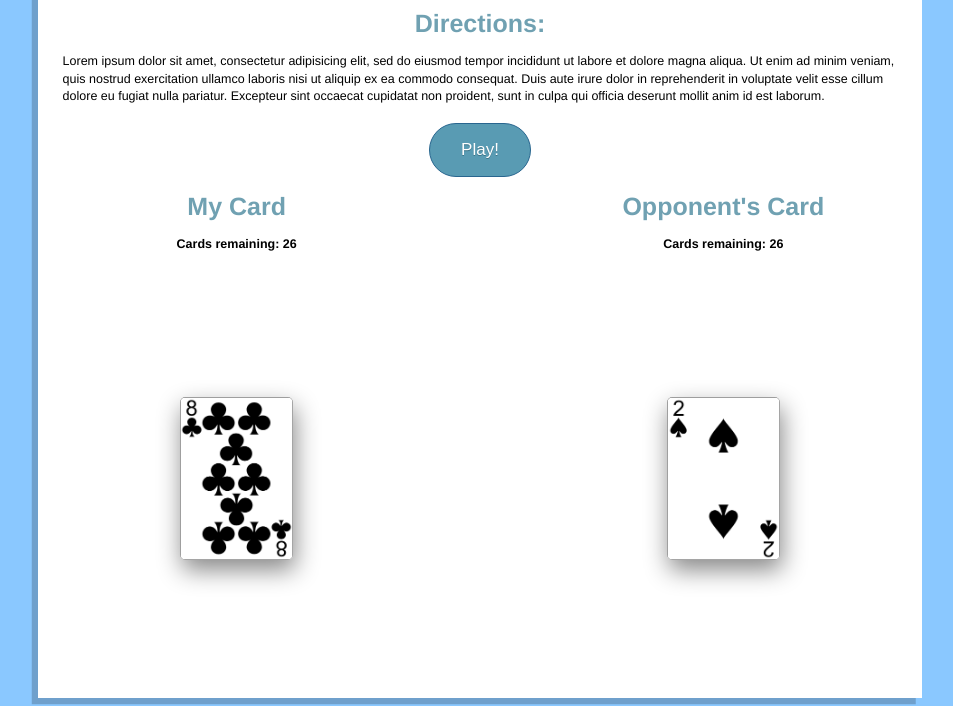
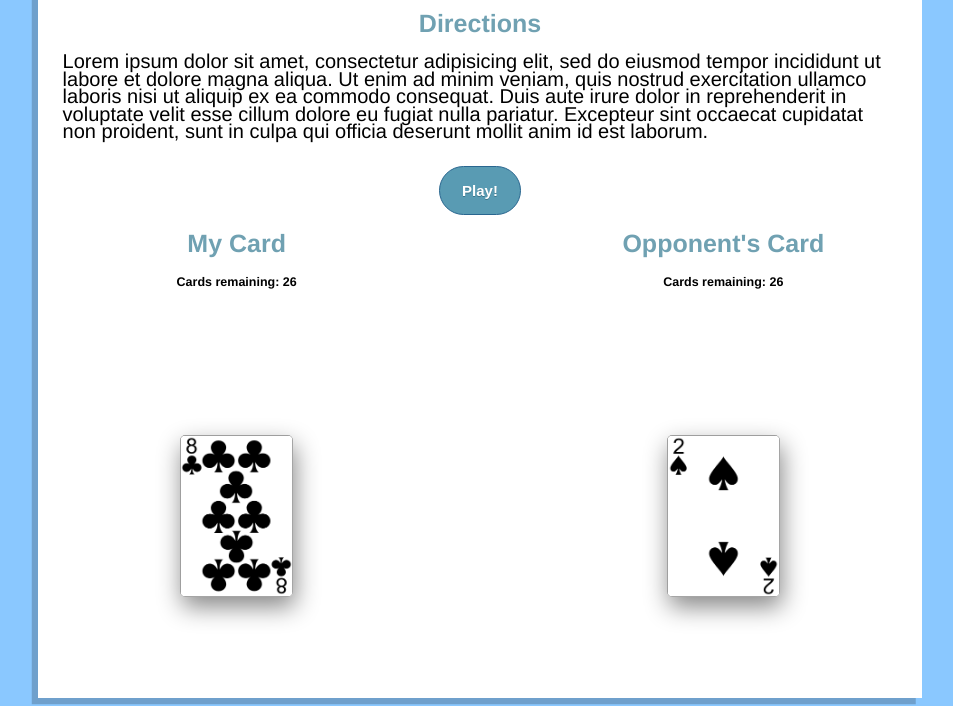
Before and after one commit to cguanzon/war-card-game, a plain HTML site: page index.html in a window 1280 px wide. Shown: the part 107-813 px from the top of the page, without its empty margins (160-1113 px from the left). Drawn offline with nearby package versions, Linux system fonts and the light colour scheme.

Commit message:
shenanigans

```diff
--- a/index.html
+++ b/index.html
@@ -7,7 +7,7 @@
 	<div class='container'>
 		<div class = 'description'>
 			<h1>War</h1>
-			<h2>Directions:</h2>
+			<h2>Directions</h2>
 			<p>Lorem ipsum dolor sit amet, consectetur adipisicing elit, sed do eiusmod
 			tempor incididunt ut labore et dolore magna aliqua. Ut enim ad minim veniam,
 			quis nostrud exercitation ullamco laboris nisi ut aliquip ex ea commodo
--- a/styles.css
+++ b/styles.css
@@ -21,6 +21,10 @@ h2{
 	font-size: 2em;
 	white-space: nowrap;
 	text-align: center;
+}
+
+p{
+	font-size: 1.6em;
 }
 
 .container{
@@ -84,9 +88,10 @@ img {
 	cursor:pointer;
 	color:#ffffff;
 	font-family:arial;
-	font-size:17px;
-	padding:16px 31px;
+	font-size:1.2em;
+	padding:1em 1.5em;
 	text-decoration:none;
+	font-weight: bold;
 	text-shadow:0px 1px 0px #3d768a;
 }
 .btn:hover {
```
